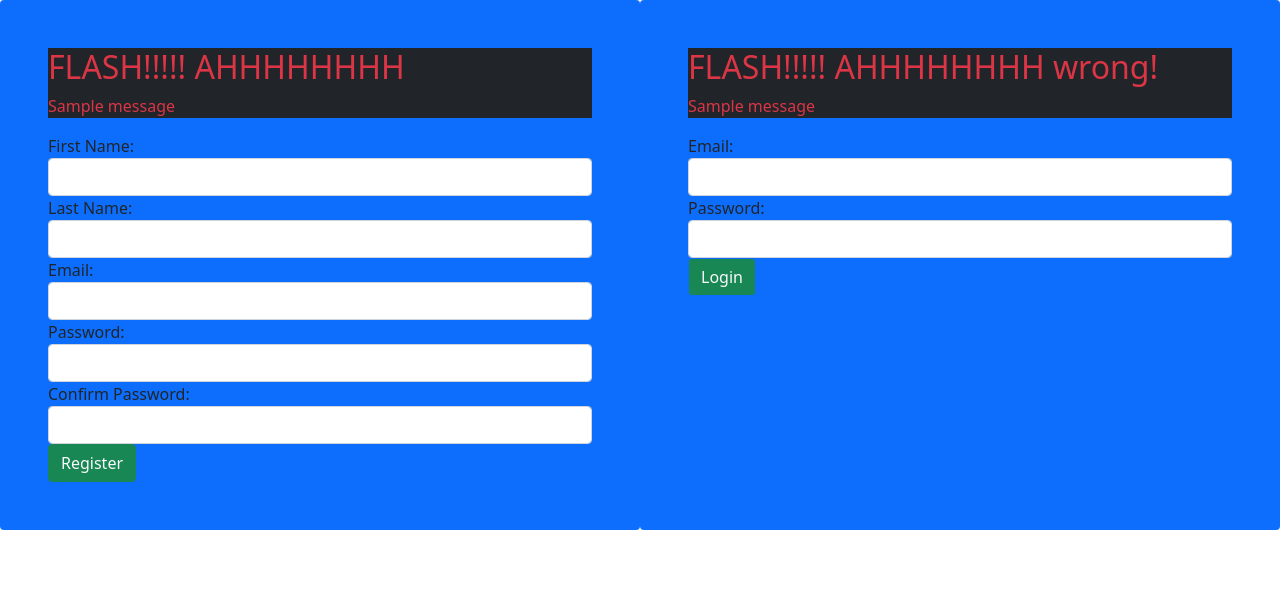
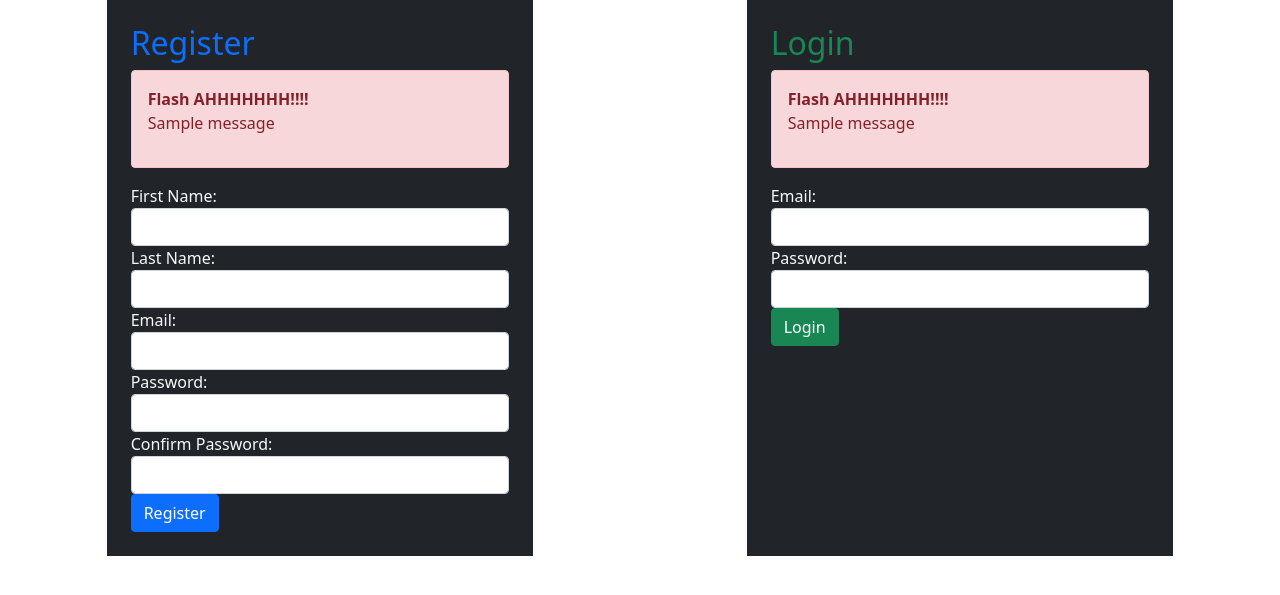
Before and after one commit to rchuu/private_wall, a Flask app: page / in a window 1280 px wide. Shown: the top 595 px of the page. Run offline with Flask 2, Linux system fonts and the light colour scheme; tables that the repository leaves empty or names only in its code hold one stand-in row (values such as "Sample post"); one stand-in notice (Sample message) is shown.

Commit message:
initial commit

```diff
--- /dev/null
+++ b/flask_app/controllers/messages.py
@@ -0,0 +1,5 @@
+from flask import render_template, redirect, request, session, flash
+from flask_app import app
+from flask_app.models.user import User
+from flask_bcrypt import Bcrypt
+bcrypt = Bcrypt(app)
--- a/flask_app/models/user.py
+++ b/flask_app/models/user.py
@@ -6,7 +6,7 @@ EMAIL_REGEX = re.compile(r'^[a-zA-Z0-9.+_-]+@[a-zA-Z0-9._-]+\.[a-zA-Z]+$')
 
 
 class User:
-    db = "login_registration"
+    db = "private_wall"
 
     def __init__(self, data):
         self.id = data['id']
@@ -61,10 +61,14 @@ class User:
             is_valid = False
         if len(user['first_name']) < 2:
             flash("TOO SHORT", "register")
+            is_valid = False
         if len(user['last_name']) < 2:
             flash("TOO SHORT", "register")
+            is_valid = False
         if len(user['password']) < 6:
             flash("TOO SHORT", "register")
+            is_valid = False
         if user['password'] != user['confirm']:
             flash("Does not match!", "register")
+            is_valid = False
         return is_valid
--- a/flask_app/templates/index.html
+++ b/flask_app/templates/index.html
@@ -11,83 +11,65 @@
     </head>
 
     <body>
-        <div class="d-flex justify-content-between">
-            <form action="/register" method="post" class="col-6 mx-auto rounded p-5 bg-primary text-dark">
-                <div class="bg-dark text-danger">
-                    {% with messages = get_flashed_messages(category_filter=['register']) %}
-                    <!-- declare a variable called messages -->
-                    {% if messages %}
-                    <!-- check if there are any messages -->
-                    <h2>FLASH!!!!! AHHHHHHHH</h2>
+        <div class="d-flex justify-content-around">
+            <form action="/register" method="post" class="col-4 p-4 bg-dark text-light">
+                <h2 class="text-primary">Register</h2>
+                {% with messages = get_flashed_messages(category_filter=['register']) %}
+                {% if messages %}
+                <div class="alert alert-danger" role="alert">
+                    <strong>Flash AHHHHHHH!!!!</strong>
                     {% for message in messages %}
-                    <!-- loop through the messages -->
-                    <p>{{message}}</p> <!-- display each message in a paragraph tag -->
+                    <p>{{message}}</p>
                     {% endfor %}
-                    {% endif %}
-                    {% endwith %}
                 </div>
+                {% endif %}
+                {% endwith %}
                 <div class="form-group">
                     <label for="first_name">First Name:</label>
                     <input type="text" name="first_name" class="form-control">
                 </div>
-                <!-- <input type="submit" value="Add First Name" class="btn btn-success btn-outline-primary text-light"> -->
-
                 <div class="form-group">
                     <label for="last_name">Last Name:</label>
                     <input type="text" name="last_name" class="form-control">
-                </div>
-                <!-- <input type="submit" value="Add Last Name" class="btn btn-success btn-outline-primary text-light"> -->
-
-                <div class="form-group">
-                    <label for="email">Email:</label>
-                    <input type="text" name="email" class="form-control">
-                </div>
-                <!-- <input type="submit" value="Add Emails" class="btn btn-success btn-outline-primary text-light"> -->
-
-                <div class="form-group">
-                    <label for="password">Password:</label>
-                    <input type="password" name="password" class="form-control">
-                </div>
-                <!-- <input type="submit" value="Add Password" class="btn btn-success btn-outline-primary text-light"> -->
-
-                <div class="form-group">
-                    <label for="confirm">Confirm Password:</label>
-                    <input type="password" name="confirm" class="form-control">
-                </div>
-
-                <input type="submit" value="Register" class="btn btn-success btn-outline-success text-light">
-
-            </form>
-
-            <form action="/login" method="post" class="col-6 mx-auto rounded p-5 bg-primary text-dark">
-                <div class="bg-dark text-danger">
-                    {% with messages = get_flashed_messages(category_filter=['login']) %}
-                    <!-- declare a variable called messages -->
-                    {% if messages %}
-                    <!-- check if there are any messages -->
-                    <h2>FLASH!!!!! AHHHHHHHH wrong!</h2>
-                    {% for message in messages %}
-                    <!-- loop through the messages -->
-                    <p>{{message}}</p> <!-- display each message in a paragraph tag -->
-                    {% endfor %}
-                    {% endif %}
-                    {% endwith %}
                 </div>
                 <div class="form-group">
                     <label for="email">Email:</label>
                     <input type="text" name="email" class="form-control">
                 </div>
-                <!-- <input type="submit" value="Add Emails" class="btn btn-success btn-outline-primary text-light"> -->
-
                 <div class="form-group">
                     <label for="password">Password:</label>
                     <input type="password" name="password" class="form-control">
                 </div>
-                <input type="submit" value="Login" class="btn btn-success btn-outline-primary text-light">
+                <div class="form-group">
+                    <label for="confirm">Confirm Password:</label>
+                    <input type="password" name="confirm" class="form-control">
+                </div>
+                <input type="submit" value="Register" class="btn btn-primary">
+            </form>
+            <form action="/login" method="post" class="col-4 p-4 bg-dark text-light">
+                <h2 class="text-success">Login</h2>
+                {% with messages = get_flashed_messages(category_filter=['login']) %}
+                {% if messages %}
+                <div class="alert alert-danger" role="alert">
+                    <strong>Flash AHHHHHHH!!!!</strong>
+                    {% for message in messages %}
+                    <p>{{message}}</p>
+                    {% endfor %}
+                </div>
+                {% endif %}
+                {% endwith %}
+                <div class="form-group">
+                    <label for="email">Email:</label>
+                    <input type="text" name="email" class="form-control">
+                </div>
+                <div class="form-group">
+                    <label for="password">Password:</label>
+                    <input type="password" name="password" class="form-control">
+                </div>
+
+                <input type="submit" value="Login" class="btn btn-success">
             </form>
         </div>
-
-
     </body>
 
 </html>
```
Also changed, not shown: flask_app/models/message.py (added, +52 -0 lines), flask_app/templates/success.html (+39 -2 lines), 1 other file.
